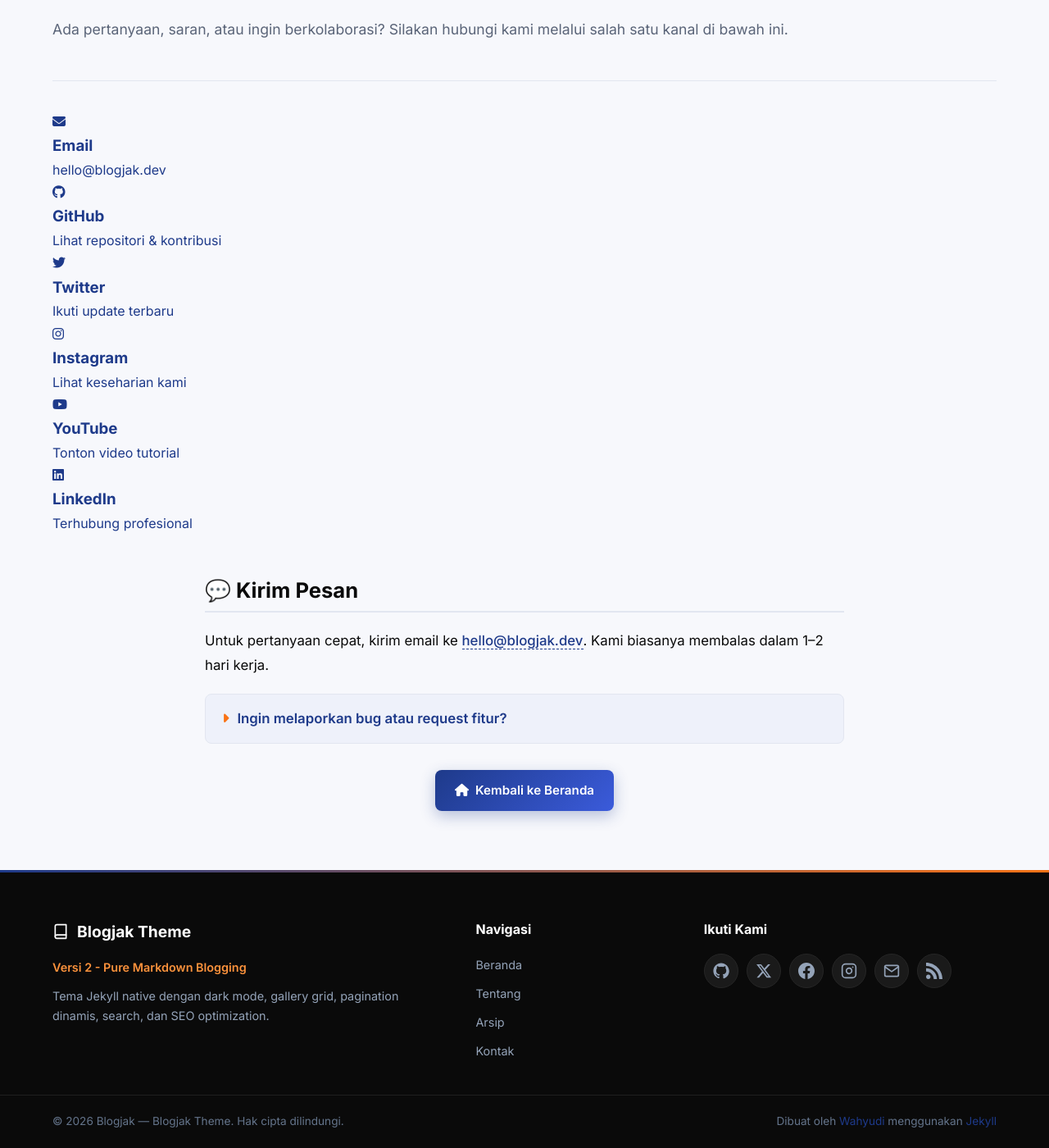
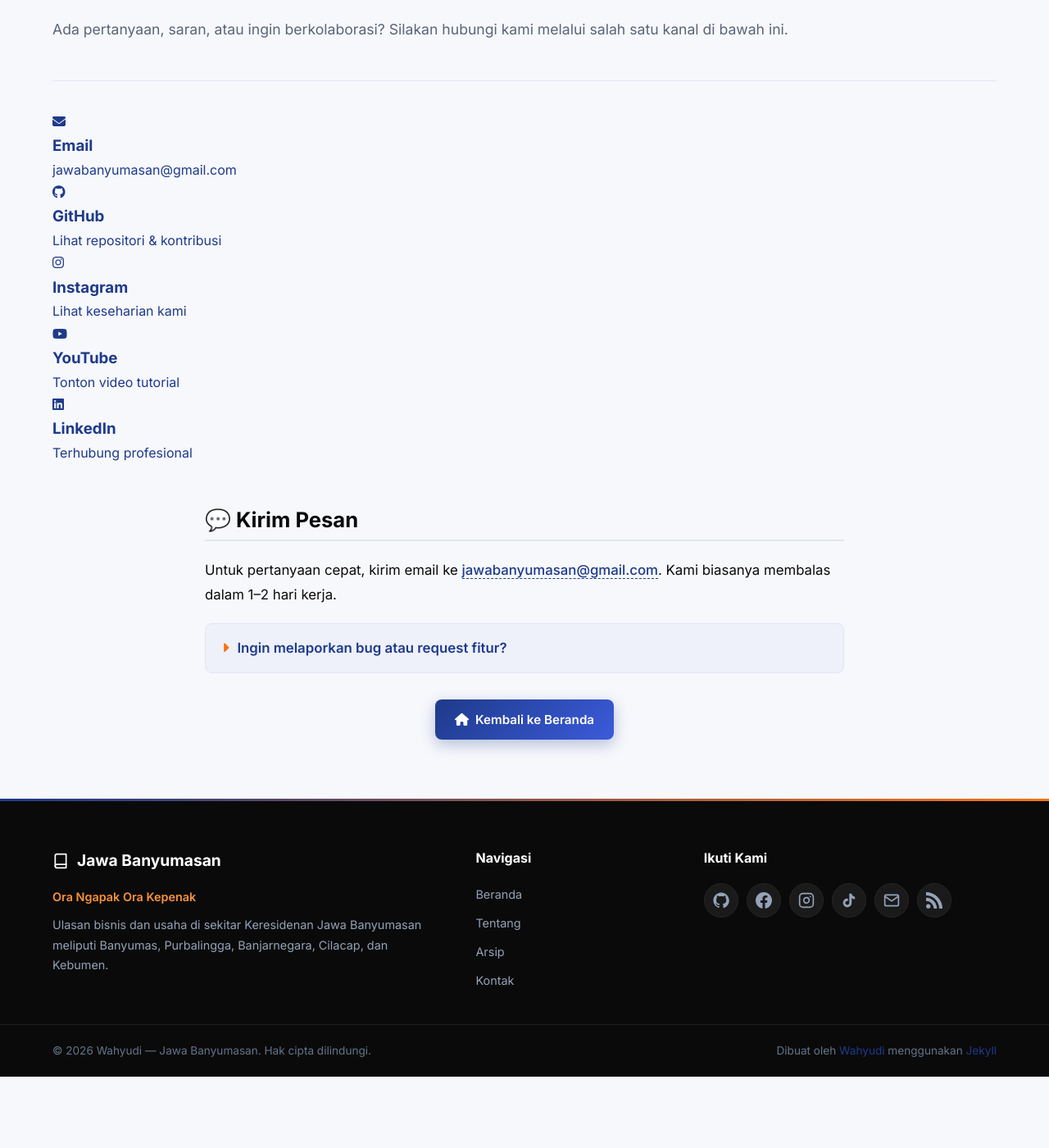
Before and after one commit to jawabanyumasan/jawabanyumasan.github.io, a Jekyll site: the page built from contact.md, in a window 1280 px wide and 1400 px high, scrolled down 166 px. Shown: the whole window at 82% size. Built offline with Jekyll 4.4.1, drawn with Linux system fonts in a browser that asks for light colours; after the commit the page ends 1479 px from its top, so only the background shows below that.

Commit message:
Update _config.yml

```diff
--- a/_config.yml
+++ b/_config.yml
@@ -1,12 +1,8 @@
-# ============================================
-# Blogjak Theme Versi 2.1 — SEO & Search Enhanced
-# ============================================
-
-title: "Blogjak Theme"
-tagline: "Versi 2 - Pure Markdown Blogging"
-description: "Tema Jekyll native dengan dark mode, gallery grid, pagination dinamis, search, dan SEO optimization."
-author: "Blogjak"
-email: "hello@blogjak.dev"
+title: "Jawa Banyumasan"
+tagline: "Ora Ngapak Ora Kepenak"
+description: "Ulasan bisnis dan usaha di sekitar Keresidenan Jawa Banyumasan meliputi Banyumas, Purbalingga, Banjarnegara, Cilacap, dan Kebumen."
+author: "Wahyudi"
+email: "jawabanyumasan@gmail.com"
 
 # ====== PENTING: URL & BASEURL ======
 url: "https://jawabanyumasan.github.io"
@@ -45,13 +41,12 @@
 
 social:
   name: Blogjak Theme
-  github: "https://github.com/blogjak"
-  twitter: "https://twitter.com/blogjak"      # atau X: https://x.com/blogjak
-  facebook: "https://facebook.com/blogjakcom"
-  instagram: "https://instagram.com/blogjak"
+  github: "https://github.com/jawabanyumasan"
+  facebook: "https://facebook.com/jawabanyumasan"
+  instagram: "https://instagram.com/jawabanyumasan"
   youtube: ""
   linkedin: ""
-  tiktok: ""
+  tiktok: "https://tiktok.com/@jawabanyumasan"
   telegram: ""
   whatsapp: ""
   pinterest: ""
```
